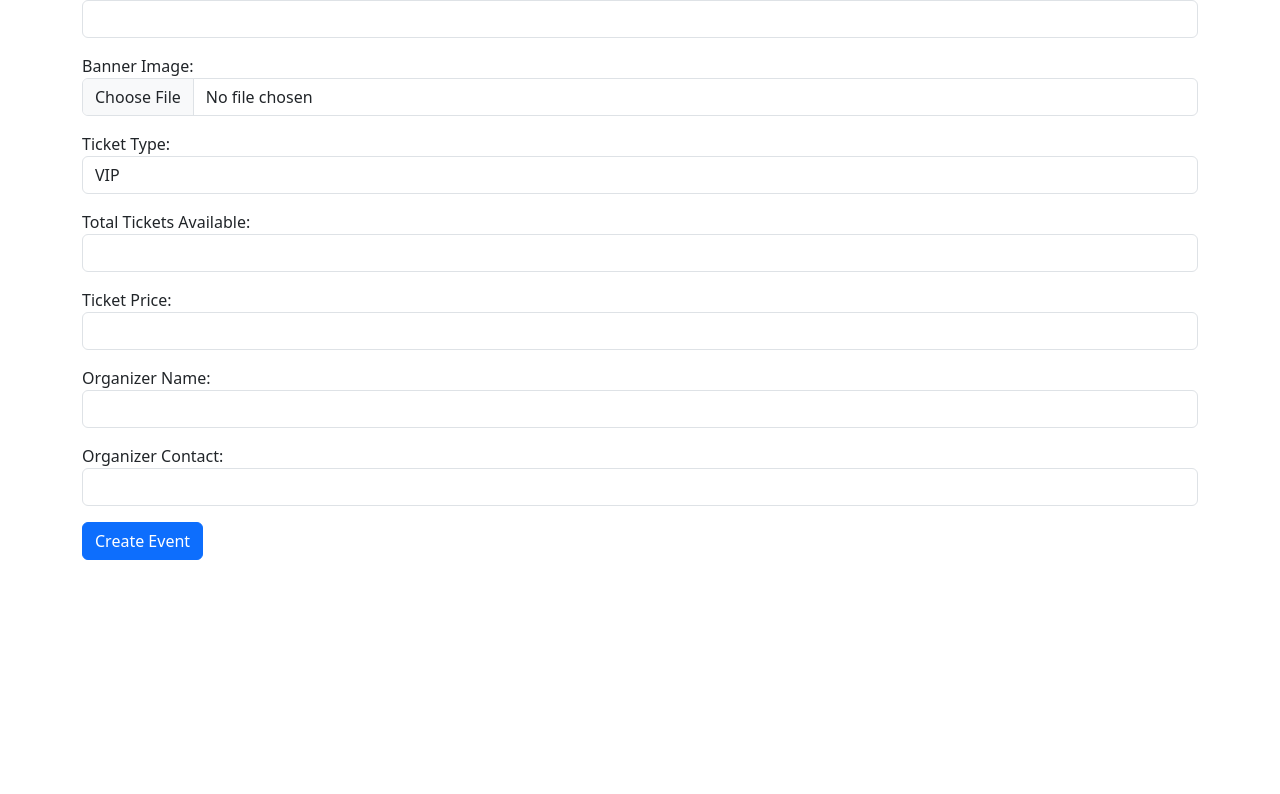
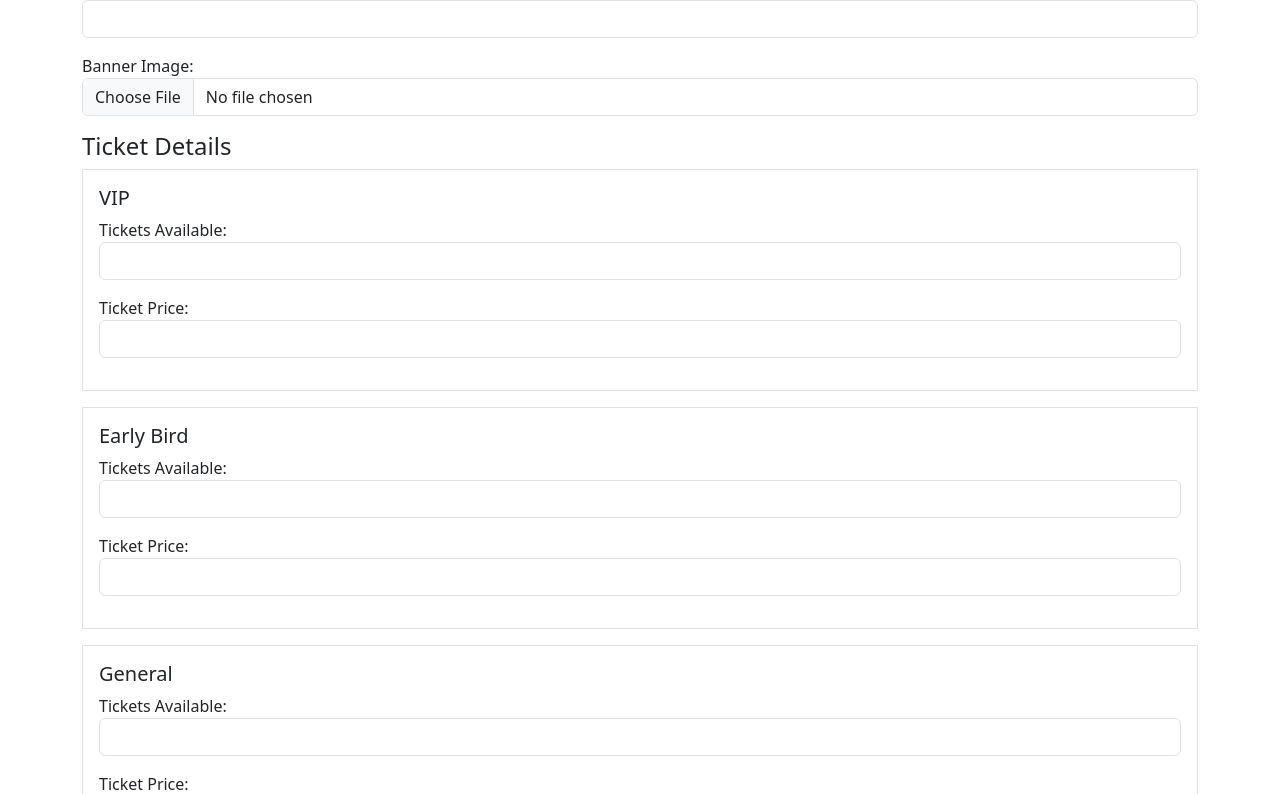
Before and after one commit to monisha1306/event-booking-system, a React (Create React App) app in the folder client/: page /organizer/create in a window 1280 px wide. Shown: the part 666-1460 px from the top of the page. Before the commit the page ends 1226 px from the top, so only its background shows below. Built offline with nearby package versions, Linux system fonts and the light colour scheme.

Commit message:
resolve changes

```diff
--- a/client/src/pages/CreateEvent.js
+++ b/client/src/pages/CreateEvent.js
@@ -13,11 +13,13 @@ export default function CreateEvent() {
     description: '',
     category: '',
     banner: '',
-    ticketType: 'VIP',
-    quantity: '',
-    price: '',
+    tickets: {
+      vip: { quantity: '', price: '' },
+      earlyBird: { quantity: '', price: '' },
+      general: { quantity: '', price: '' }
+    },
     organizerName: '',
-    organizerContact: '',
+    organizerContact: ''
   });
 
   const [preview, setPreview] = useState(null);
@@ -25,6 +27,16 @@ export default function CreateEvent() {
   const handleChange = (e) => {
     const { name, value } = e.target;
     setEventData({ ...eventData, [name]: value });
+  };
+
+  const handleTicketChange = (type, field, value) => {
+    setEventData((prev) => ({
+      ...prev,
+      tickets: {
+        ...prev.tickets,
+        [type]: { ...prev.tickets[type], [field]: value }
+      }
+    }));
   };
 
   const handleImageChange = (e) => {
@@ -42,9 +54,22 @@ export default function CreateEvent() {
   const handleSubmit = (e) => {
     e.preventDefault();
 
+    // Calculate total tickets and total revenue
+    const totalTickets =
+      Number(eventData.tickets.vip.quantity || 0) +
+      Number(eventData.tickets.earlyBird.quantity || 0) +
+      Number(eventData.tickets.general.quantity || 0);
+
+    const totalRevenue =
+      (Number(eventData.tickets.vip.quantity || 0) * Number(eventData.tickets.vip.price || 0)) +
+      (Number(eventData.tickets.earlyBird.quantity || 0) * Number(eventData.tickets.earlyBird.price || 0)) +
+      (Number(eventData.tickets.general.quantity || 0) * Number(eventData.tickets.general.price || 0));
+
     const newEvent = {
       id: Date.now(),
       ...eventData,
+      totalTickets,
+      totalRevenue
     };
 
     const existingEvents = JSON.parse(localStorage.getItem('events')) || [];
@@ -65,42 +90,35 @@ export default function CreateEvent() {
           <input type="text" name="title" value={eventData.title} onChange={handleChange} className="form-control" required />
         </div>
 
-
         <div className="mb-3">
           <label>Date:</label>
           <input type="date" name="date" value={eventData.date} onChange={handleChange} className="form-control" required />
         </div>
-
 
         <div className="mb-3">
           <label>Start Time:</label>
           <input type="time" name="startTime" value={eventData.startTime} onChange={handleChange} className="form-control" required />
         </div>
 
-
         <div className="mb-3">
           <label>End Time:</label>
           <input type="time" name="endTime" value={eventData.endTime} onChange={handleChange} className="form-control" required />
         </div>
-
 
         <div className="mb-3">
           <label>Location:</label>
           <input type="text" name="location" value={eventData.location} onChange={handleChange} className="form-control" required />
         </div>
 
-
         <div className="mb-3">
           <label>Description:</label>
           <textarea name="description" value={eventData.description} onChange={handleChange} className="form-control" required />
         </div>
 
-
         <div className="mb-3">
           <label>Category:</label>
           <input type="text" name="category" value={eventData.category} onChange={handleChange} className="form-control" required />
         </div>
-
 
         <div className="mb-3">
           <label>Banner Image:</label>
@@ -108,27 +126,36 @@ export default function CreateEvent() {
           {preview && <img src={preview} alt="Preview" className="mt-3" style={{ maxWidth: '100%', height: 'auto' }} />}
         </div>
 
+        <h4>Ticket Details</h4>
 
-        <div className="mb-3">
-          <label>Ticket Type:</label>
-          <select name="ticketType" value={eventData.ticketType} onChange={handleChange} className="form-control">
-            <option value="VIP">VIP</option>
-            <option value="Early Bird">Early Bird</option>
-            <option value="General">General</option>
-          </select>
-        </div>
-
-
-        <div className="mb-3">
-          <label>Total Tickets Available:</label>
-          <input type="number" name="quantity" value={eventData.quantity} onChange={handleChange} className="form-control" min="1" required />
-        </div>
-
-        <div className="mb-3">
-          <label>Ticket Price:</label>
-          <input type="number" name="price" value={eventData.price} onChange={handleChange} className="form-control" min="0" step="0.01" required />
-        </div>
-
+        {['vip', 'earlyBird', 'general'].map((type) => (
+          <div key={type} className="border p-3 mb-3">
+            <h5>{type === 'vip' ? 'VIP' : type === 'earlyBird' ? 'Early Bird' : 'General'}</h5>
+            <div className="mb-3">
+              <label>Tickets Available:</label>
+              <input
+                type="number"
+                min="0"
+                value={eventData.tickets[type].quantity}
+                onChange={(e) => handleTicketChange(type, 'quantity', e.target.value)}
+                className="form-control"
+                required
+              />
+            </div>
+            <div className="mb-3">
+              <label>Ticket Price:</label>
+              <input
+                type="number"
+                min="0"
+                step="0.01"
+                value={eventData.tickets[type].price}
+                onChange={(e) => handleTicketChange(type, 'price', e.target.value)}
+                className="form-control"
+                required
+              />
+            </div>
+          </div>
+        ))}
 
         <div className="mb-3">
           <label>Organizer Name:</label>
```
